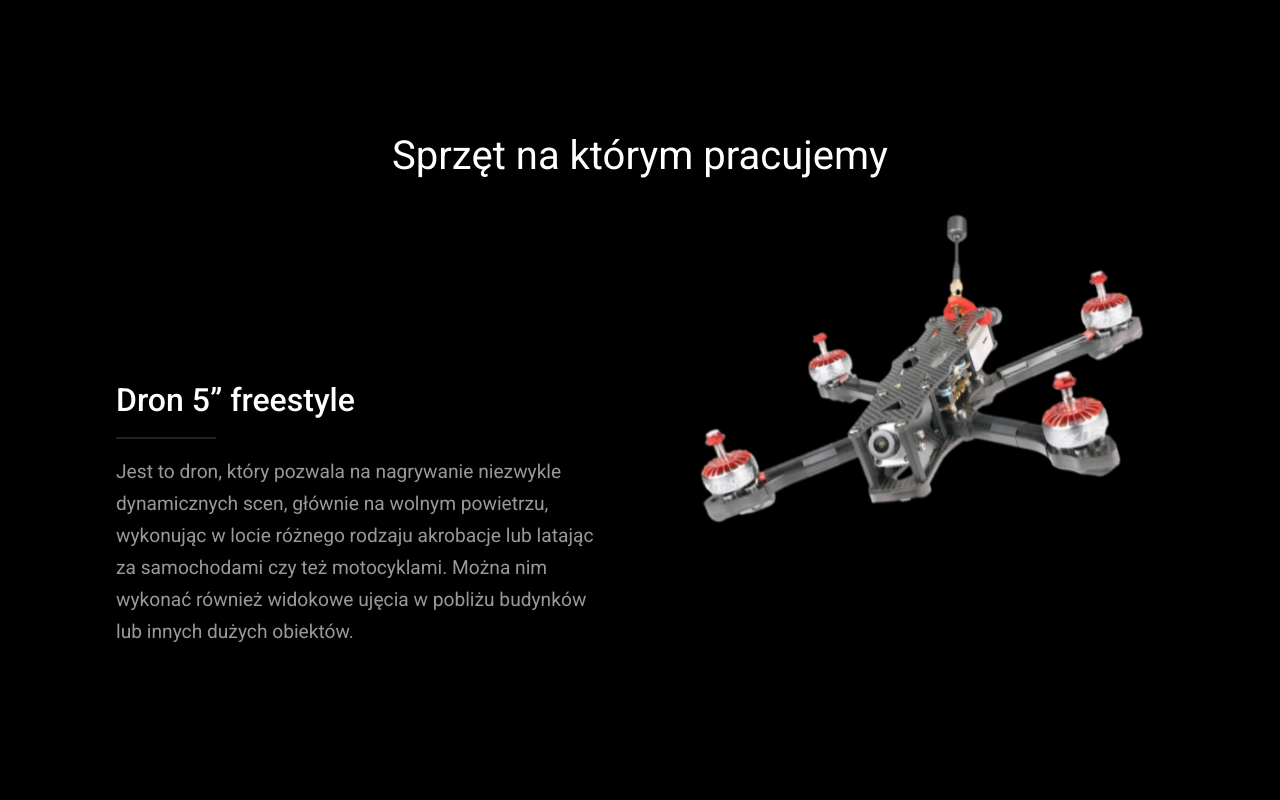
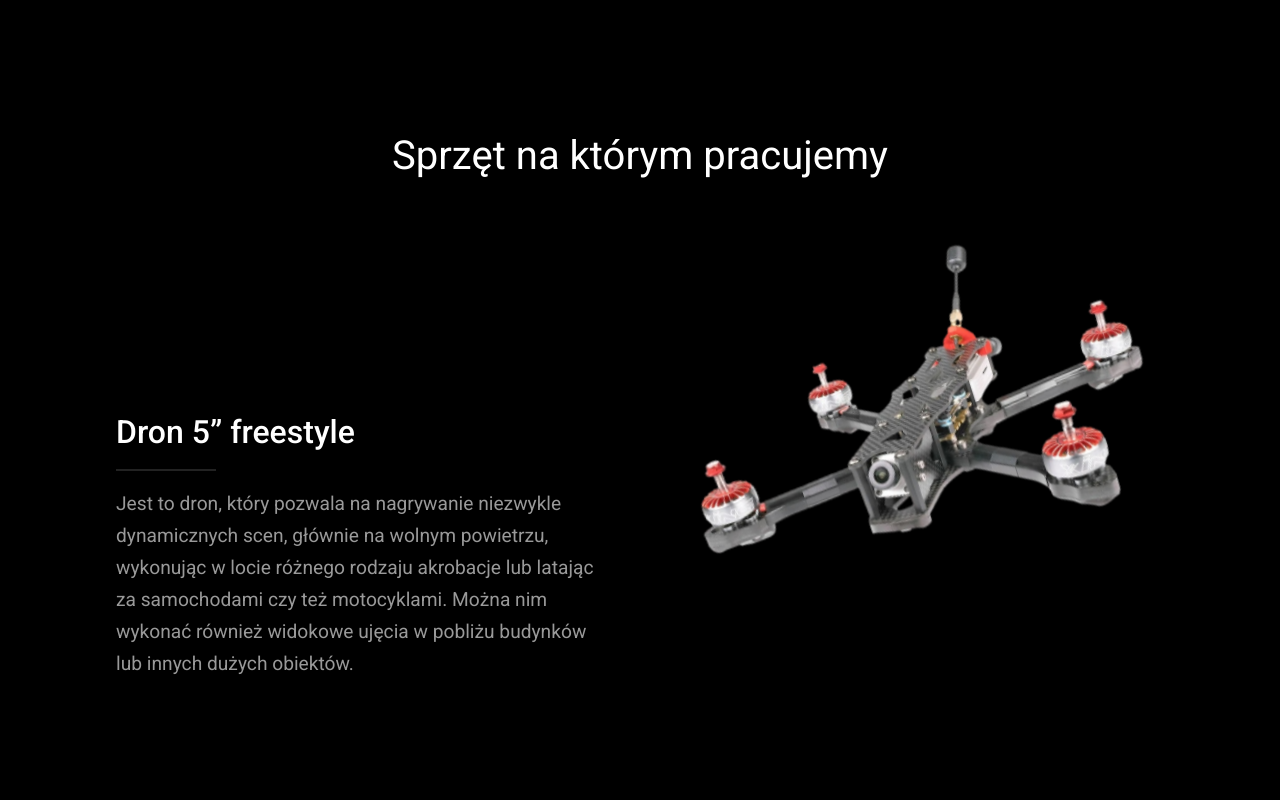
Before and after one commit to Mati2903/drony-test, a Next.js app: page / in a window 1280 px wide. Shown: the part 2280-3080 px from the top of the page. Built offline with nearby package versions, Linux system fonts and the light colour scheme.

Commit message:
change drones section header padding

```diff
--- a/styles/_ourDrones.scss
+++ b/styles/_ourDrones.scss
@@ -4,7 +4,7 @@
 	&__title {
 		font-size: 2.5rem;
 		text-align: center;
-		padding: 1rem;
+		padding: 1rem 1rem 3rem;
 		color: white;
 	}
 }
```
